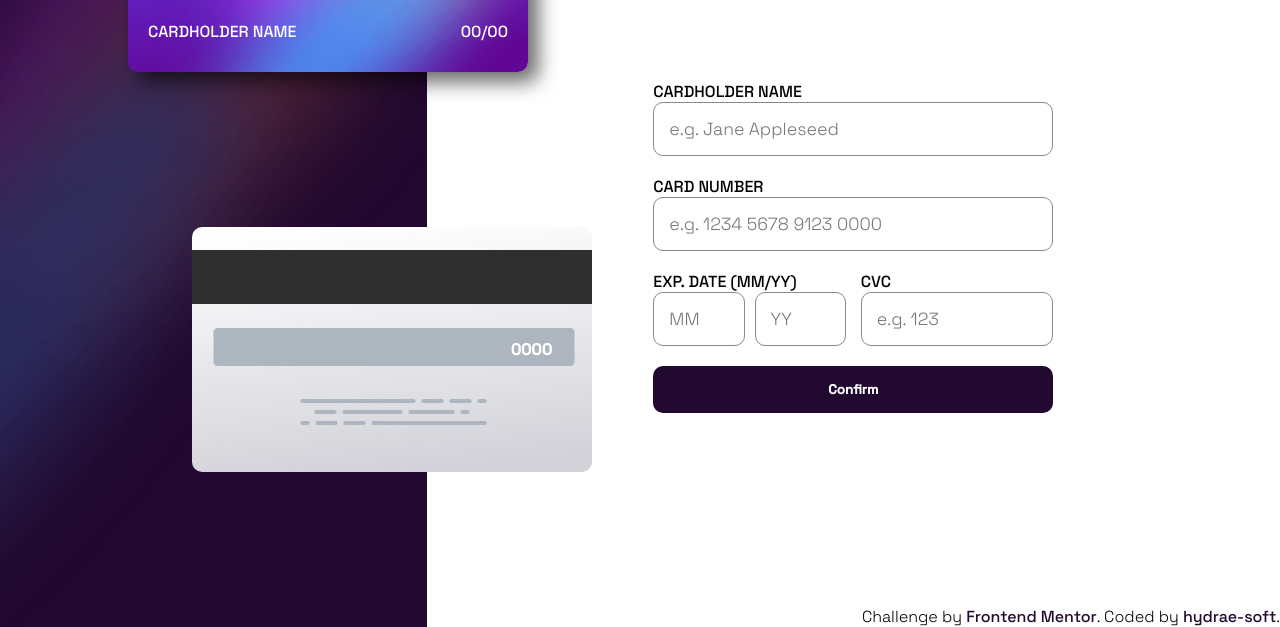
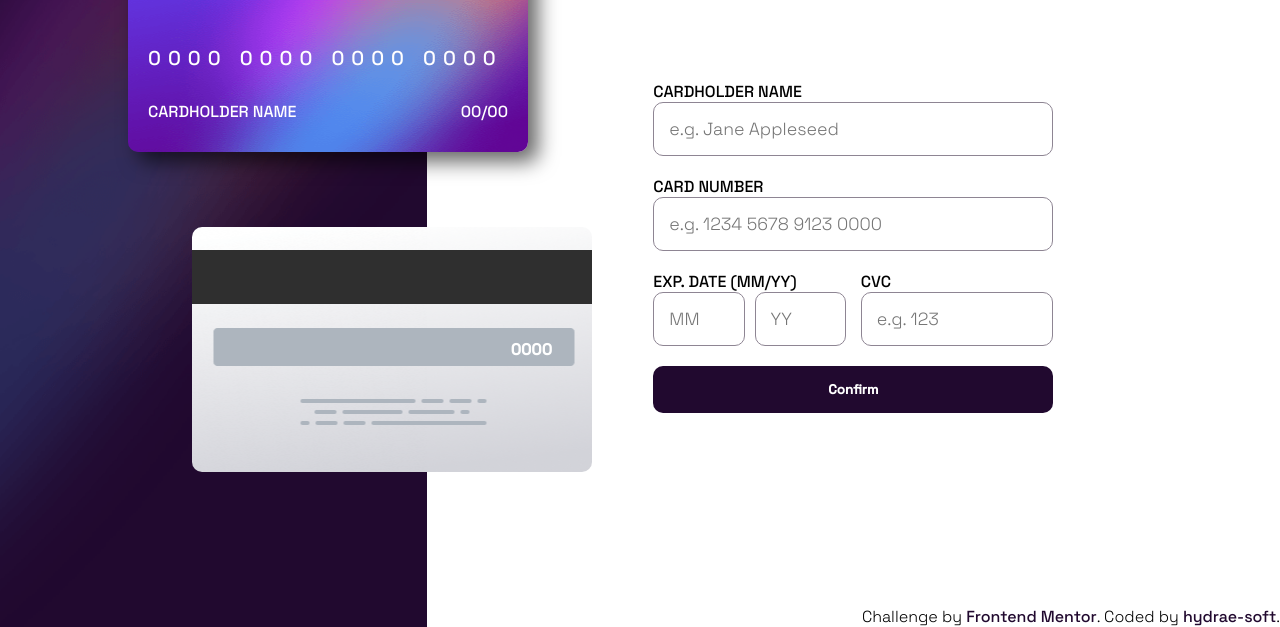
Before and after one commit to lftdev/Interactive-card-details-form-, a website: page index.html in a window 1280 px wide. Shown: the part 173-800 px from the top of the page. Drawn offline with Linux system fonts and the light colour scheme.

Commit message:
Fixed: front card position. Correct README.md

```diff
--- a/scss/partials/_media-queries.scss
+++ b/scss/partials/_media-queries.scss
@@ -55,7 +55,6 @@
                 }
             }
             &.front-card {
-                top: 0;
                 left: 0;
             }
             .card-data {
```
Also changed, not shown: README.md, css/style.css, 1 other file.
